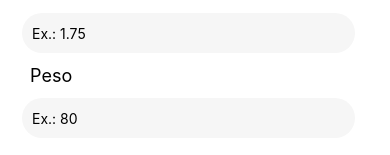
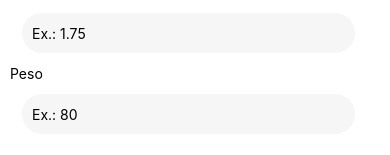
Before and after one commit to devraulalmeida7/vidasaudavel, a React Native app: screen / in a window 390 px wide. Shown: the part 220-375 px from the top of the page. Built offline with nearby package versions, Linux system fonts and the light colour scheme.

Commit message:
Update index.js

```diff
--- a/src/components/Form/index.js
+++ b/src/components/Form/index.js
@@ -45,7 +45,7 @@ export default function Form() {
                 placeholder="Ex.: 1.75"
                 keyboardType="numeric"
             />
-            <Text style={styles.formLabel}>Peso</Text>
+            <Text style={styles.formLabels}>Peso</Text>
             <TextInput
                 style={styles.input}
                 onChangeText ={setPeso}
```
